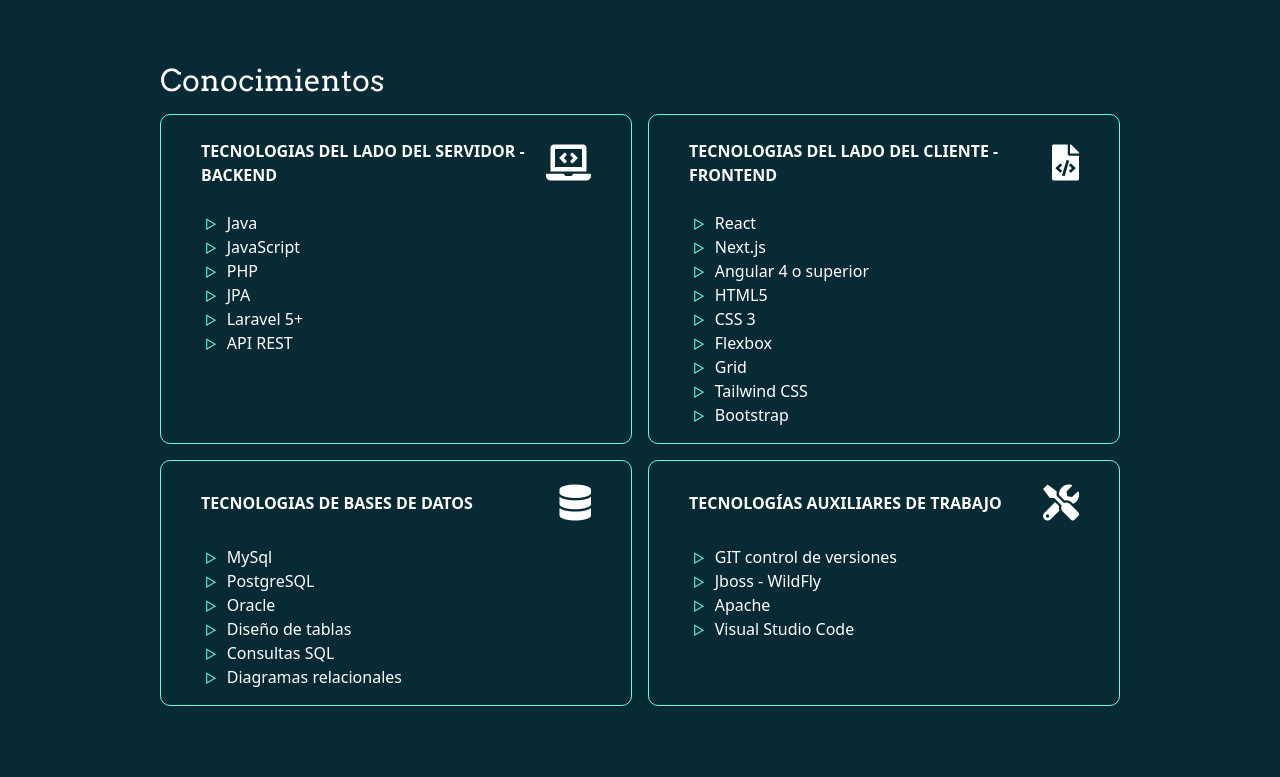
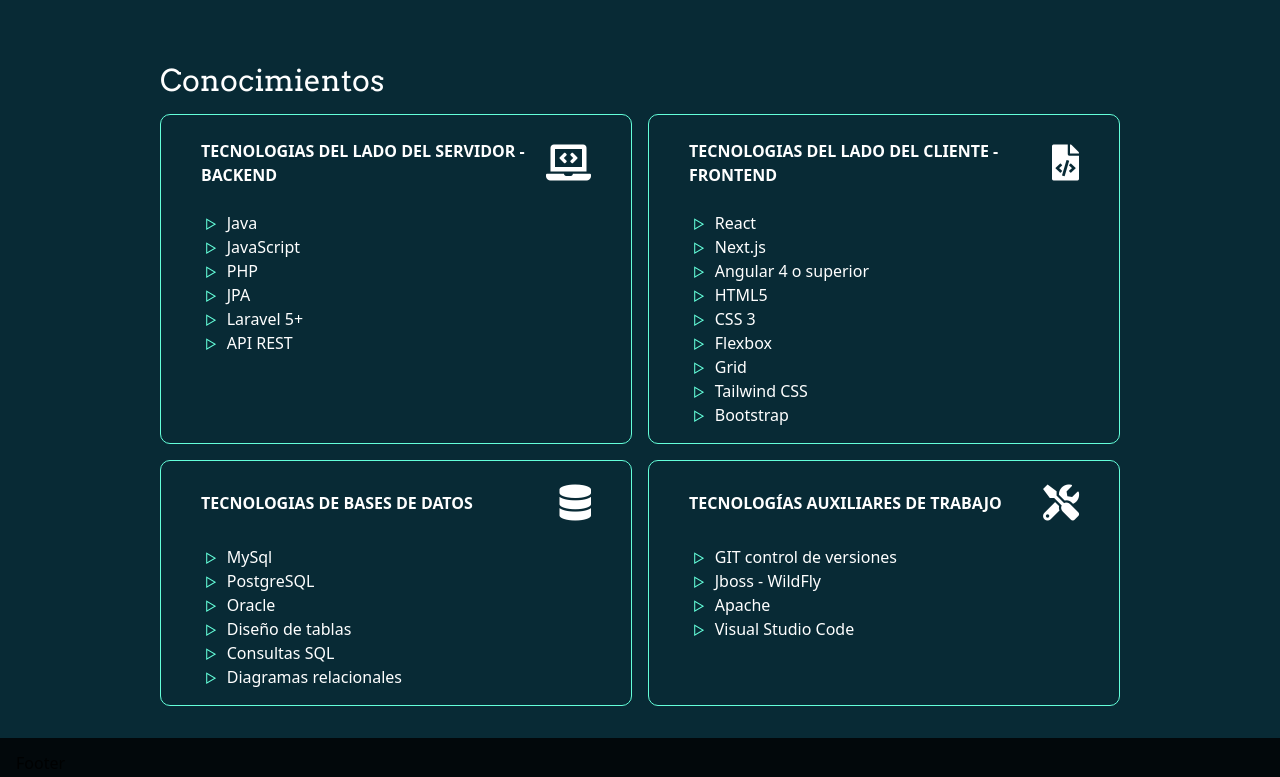
Before and after one commit to henryGustav/henryGustav, a Next.js app: page / in a window 1280 px wide. Shown: the part 2571-3348 px from the top of the page. Before the commit the page ends 3309 px from the top, so only its background shows below. Built offline with nearby package versions, Linux system fonts and the light colour scheme.

Commit message:
avances en estilos tailwind tipografia modal de trabajos

```diff
--- /dev/null
+++ b/components/Footer.js
@@ -0,0 +1,11 @@
+import React from 'react'
+
+const Footer = () => {
+  return (
+    <div className='footer'>
+      <h5>Footer</h5>
+    </div>
+  )
+}
+
+export default Footer
--- a/components/Layout.js
+++ b/components/Layout.js
@@ -4,7 +4,7 @@ import ModalTrabajo from '../components/ModalTrabajo'
 
 const Layout = props => {
   return (
-    <div className='mega-home'>
+    <div className='mega-home flex flex-col'>
       <Head>
         <title>Henry Tipantuna </title>
 
--- a/pages/_document.js
+++ b/pages/_document.js
@@ -17,9 +17,6 @@ class MyDocument extends Document {
             rel='stylesheet'
           />
 
-          <style>
-
-          </style>
         </Head>
         <body>
 
--- a/pages/index.js
+++ b/pages/index.js
@@ -6,18 +6,20 @@ import Trabajos from '../components/Trabajos'
 import PrincipalScreen from '../components/PrincipaScreen'
 import OtrosProyectos from '../components/OtrosProyectos'
 import Conocimientos from '../components/Conocimientos'
+import Footer from '../components/Footer'
 const index = () => {
   return (
     <Layout>
       <NavBar />
       <PrincipalScreen />
-      <div className='sub-components'>
+      <div className='sub-components flex flex-col '>
         <About />
         <Trabajos />
         <Conocimientos />
         {/* <OtrosProyectos /> */}
       </div>
 
+      <Footer />
       {/* <Nav /> */}
       {/* <Categories/> */}
     </Layout>
--- a/public/css/index.css
+++ b/public/css/index.css
@@ -286,3 +286,9 @@ html {
 .react-responsive-modal-closeButton {
   fill: white;
 }
+
+/* Footer */
+.footer{
+  background: rgba(0, 0, 0, 0.8);
+  padding: 1rem;
+}
```
